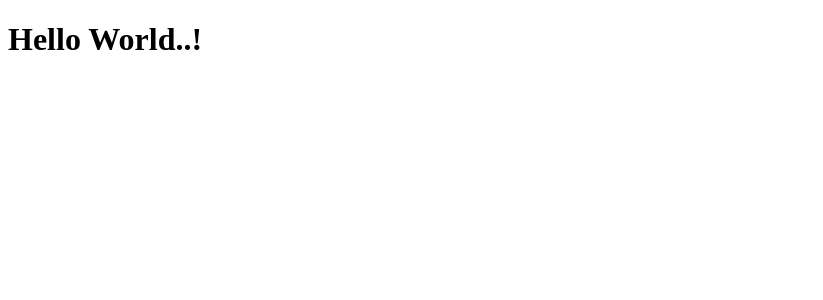
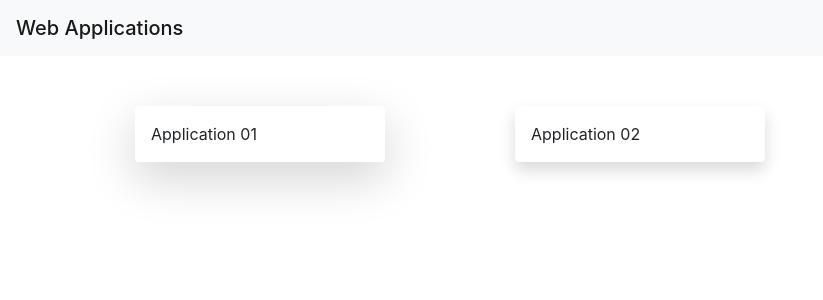
Before and after one commit to AJAYPGUJJAR/web-application01, a React (Create React App) app: page / in a window 1280 px wide. Shown: the top 300 px of the page, without its empty margins (0-823 px from the left). Built offline with nearby package versions, Linux system fonts and the light colour scheme.

Commit message:
added new components in body

```diff
--- a/public/index.html
+++ b/public/index.html
@@ -3,6 +3,7 @@
   <head>
     <meta charset="utf-8" />
     <meta name="viewport" content="width=device-width, initial-scale=1" />
+    <link rel="stylesheet" href="https://cdn.jsdelivr.net/npm/bootstrap@4.1.3/dist/css/bootstrap.min.css" integrity="sha384-MCw98/SFnGE8fJT3GXwEOngsV7Zt27NXFoaoApmYm81iuXoPkFOJwJ8ERdknLPMO" crossorigin="anonymous">
     <title>React App</title>
   </head>
   <body>
--- a/src/App.js
+++ b/src/App.js
@@ -1,9 +1,14 @@
 import React from "react";
+import MainHeader from "./components/headerfooter/MainHeader";
+import MainFooter from "./components/headerfooter/MainFooter";
+import MainBody from "./components/body/MainBody";
 
 function App() {
   return (
     <div>
-      <h1>Hello World..!</h1>
+      <MainHeader />
+      <MainBody />
+      <MainFooter />
     </div>
   );
 }
--- /dev/null
+++ b/src/components/body/MainBody.jsx
@@ -0,0 +1,18 @@
+import React from 'react'
+import '../Styles.css'
+
+export default function MainBody() {
+    return (
+        <div className='container'>
+            <div className='row'>
+                <div className='col-sm'>
+                    <div className="shadow-lg p-3 mb-5 bg-white rounded" style={{ margin: '50px' }}>Application 01</div>
+                </div>
+                <div className='col-sm'>
+                    <div className="shadow p-3 mb-5 bg-white rounded" style={{ margin: '50px' }}>Application 02</div>
+                </div>
+                <div className='col-sm'></div>
+            </div>
+        </div>
+    )
+}
--- /dev/null
+++ b/src/components/headerfooter/MainFooter.jsx
@@ -0,0 +1,8 @@
+import React from 'react';
+
+export default function MainFooter() {
+  return (
+    <div>
+    </div>
+  )
+}
--- /dev/null
+++ b/src/components/headerfooter/MainHeader.jsx
@@ -0,0 +1,11 @@
+import React from 'react';
+
+export default function MainHeader() {
+  return (
+    <div>
+      <nav class="navbar navbar-light bg-light">
+        <span class="navbar-brand mb-0 h1">Web Applications</span>
+      </nav>
+    </div>
+  )
+}
```
Also changed, not shown: src/components/Styles.css (added).
